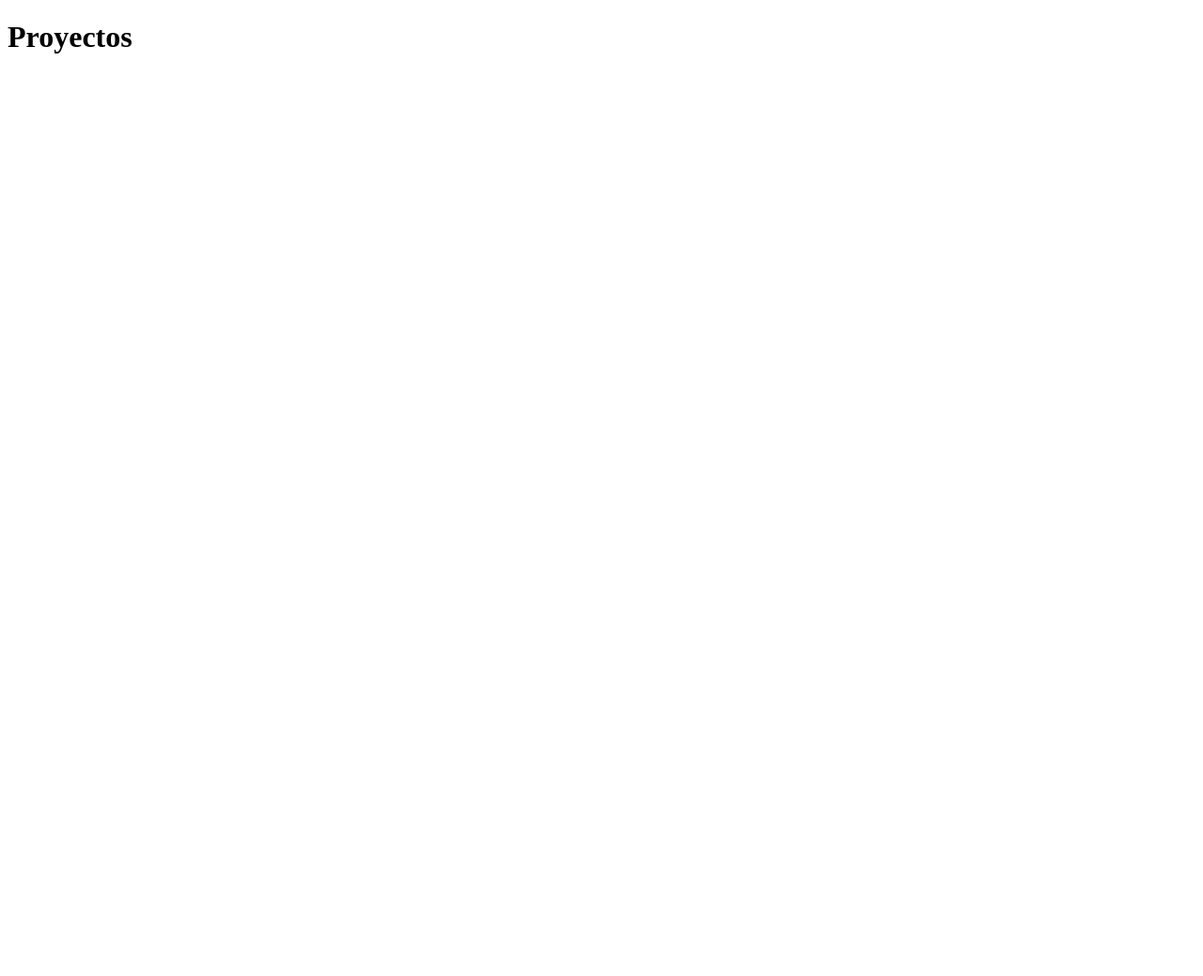
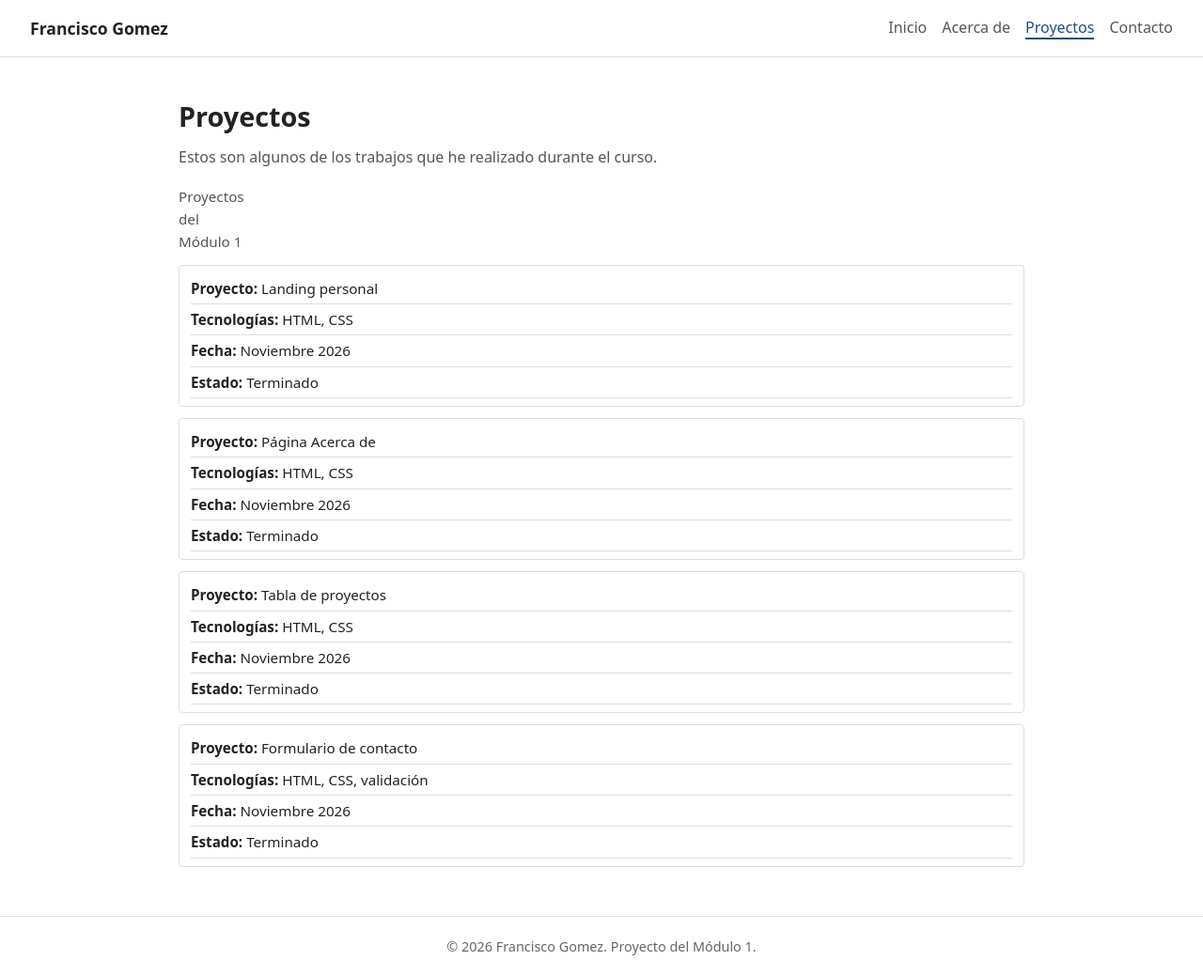
Before and after one commit to fendergx/curso-frontend-2026-modulo1-proyecto-final, a plain HTML site: page proyectos.html in a window 1280 px wide. Shown: the whole page at 94% size. Before the commit the page ends 800 px from the top, so only its background shows below. Drawn offline with Linux system fonts and the light colour scheme.

Commit message:
agregando seccion de proyectos de landing page

```diff
--- a/proyectos.html
+++ b/proyectos.html
@@ -1,11 +1,75 @@
 <!DOCTYPE html>
-<html lang="en">
+<html lang="es">
 <head>
     <meta charset="UTF-8">
     <meta name="viewport" content="width=device-width, initial-scale=1.0">
-    <title>Proyectos</title>
+    <!-- etiqueta de seguridad -->
+    <meta http-equiv="Content-Security-Policy" content="default-src 'self'; img-src 'self' data:; style-src 'self'; script-src 'self'; form-action 'self'; base-uri 'self'">
+    <meta name="description" content="Proyectos realizados por Francisco Gomez durante el Módulo 1.">
+    <title>Proyectos | Francisco Gomez</title>
+    <link rel="stylesheet" href="src/css/style.css">
 </head>
 <body>
-    <h1>Proyectos</h1>
+    <header class="cabecera">
+        <a class="cabecera-marca" href="index.html">Francisco Gomez</a>
+
+        <nav class="menu" aria-label="Navegación principal">
+            <ul class="menu-lista">
+                <li><a class="menu-enlace" href="index.html">Inicio</a></li>
+                <li><a class="menu-enlace" href="acerca.html">Acerca de</a></li>
+                <li><a class="menu-enlace menu-enlace-activo" href="proyectos.html" aria-current="page">Proyectos</a></li>
+                <li><a class="menu-enlace" href="contacto.html">Contacto</a></li>
+            </ul>
+        </nav>
+    </header>
+
+    <main class="principal">
+        <section aria-labelledby="proyectos-titulo">
+            <h1 class="pagina-titulo" id="proyectos-titulo">Proyectos</h1>
+            <p class="pagina-texto">Estos son algunos de los trabajos que he realizado durante el curso.</p>
+
+            <table class="tabla">
+                <caption class="tabla-caption">Proyectos del Módulo 1</caption>
+                <thead>
+                    <tr>
+                        <th scope="col">Proyecto</th>
+                        <th scope="col">Tecnologías</th>
+                        <th scope="col">Fecha</th>
+                        <th scope="col">Estado</th>
+                    </tr>
+                </thead>
+                <tbody>
+                    <tr>
+                        <td data-label="Proyecto">Landing personal</td>
+                        <td data-label="Tecnologías">HTML, CSS</td>
+                        <td data-label="Fecha">Noviembre 2026</td>
+                        <td data-label="Estado">Terminado</td>
+                    </tr>
+                    <tr>
+                        <td data-label="Proyecto">Página Acerca de</td>
+                        <td data-label="Tecnologías">HTML, CSS</td>
+                        <td data-label="Fecha">Noviembre 2026</td>
+                        <td data-label="Estado">Terminado</td>
+                    </tr>
+                    <tr>
+                        <td data-label="Proyecto">Tabla de proyectos</td>
+                        <td data-label="Tecnologías">HTML, CSS</td>
+                        <td data-label="Fecha">Noviembre 2026</td>
+                        <td data-label="Estado">Terminado</td>
+                    </tr>
+                    <tr>
+                        <td data-label="Proyecto">Formulario de contacto</td>
+                        <td data-label="Tecnologías">HTML, CSS, validación</td>
+                        <td data-label="Fecha">Noviembre 2026</td>
+                        <td data-label="Estado">Terminado</td>
+                    </tr>
+                </tbody>
+            </table>
+        </section>
+    </main>
+
+    <footer class="pie">
+        <p class="pie-texto">© 2026 Francisco Gomez. Proyecto del Módulo 1.</p>
+    </footer>
 </body>
 </html>
--- a/src/css/style.css
+++ b/src/css/style.css
@@ -281,3 +281,45 @@ ol {
 .lista li {
     margin-bottom: 0.3rem;
 }
+
+/* ---------- Proyectos ---------- */
+.tabla {
+    display: block;
+    width: 100%;
+    margin-top: 1rem;
+    border-collapse: collapse;
+    font-size: 0.95rem;
+}
+
+.tabla-caption {
+    margin-bottom: 0.75rem;
+    text-align: left;
+    color: #555555;
+}
+
+/* En móvil la tabla se muestra como tarjetas */
+.tabla thead {
+    display: none;
+}
+
+.tabla tbody,
+.tabla tr,
+.tabla td {
+    display: block;
+}
+
+.tabla tr {
+    margin-bottom: 0.75rem;
+    padding: 0.5rem 0.75rem;
+    border: 1px solid #dddddd;
+    border-radius: 4px;
+}
+
+.tabla td {
+    padding: 0.25rem 0;
+}
+
+.tabla td::before {
+    content: attr(data-label) ": ";
+    font-weight: bold;
+}
```
